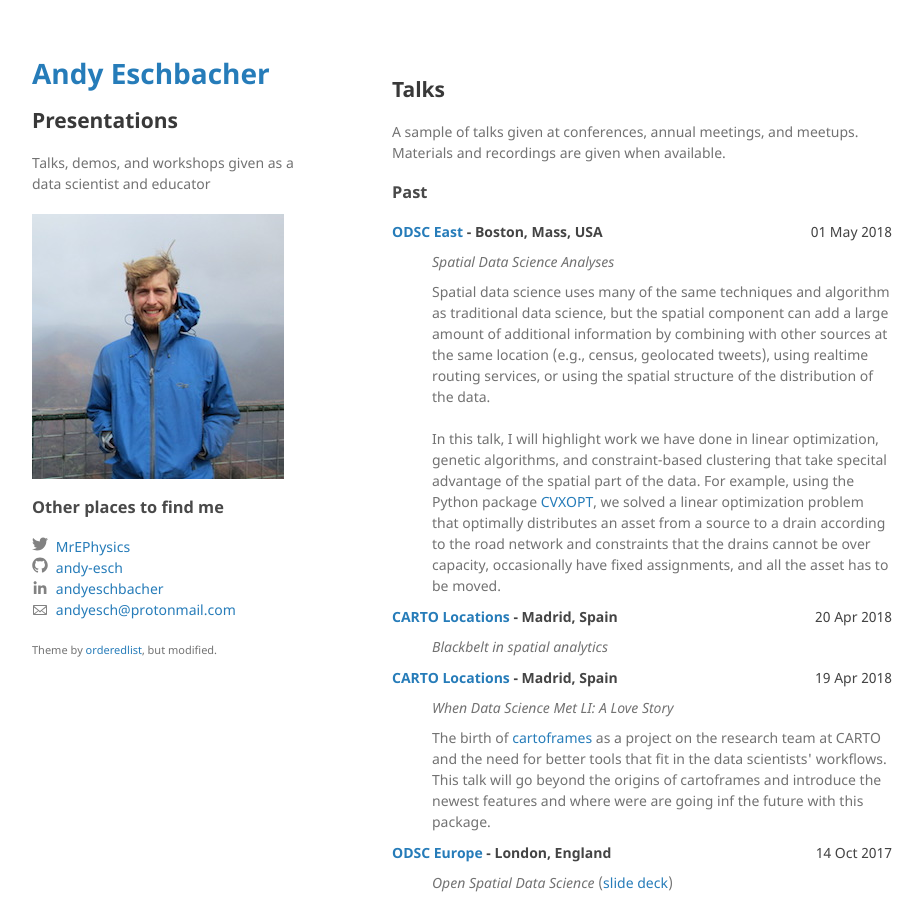
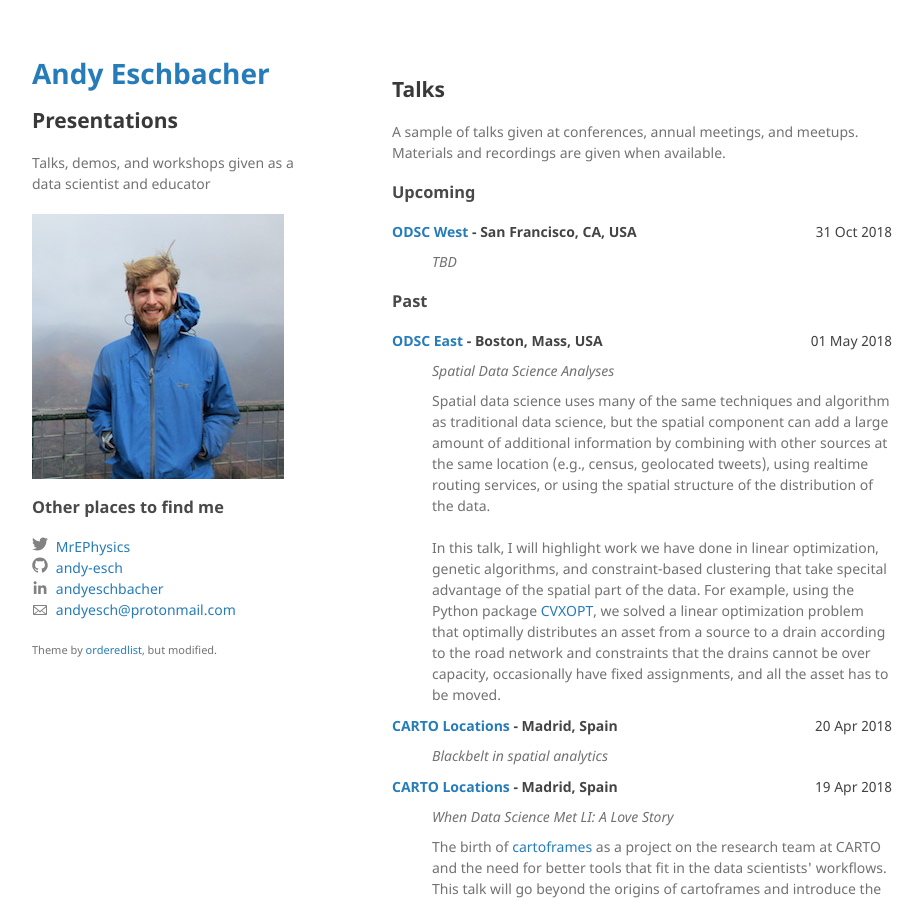
Before and after one commit to andy-esch/andy-esch.github.io, a Jekyll site: the page built from presentations.md, in a window 1280 px wide and 900 px high. Shown: the whole window, without its empty margins (178-1101 px from the left). Built offline with Jekyll 4.4.1, drawn with Linux system fonts in a browser that asks for light colours.

Commit message:
adds odsc west

```diff
--- a/_data/talks.json
+++ b/_data/talks.json
@@ -1,4 +1,11 @@
 [{
+    "name": "ODSC West",
+    "location": "San Francisco, CA, USA",
+    "date": "2018-10-31",
+    "title": "TBD",
+    "conf_url": "https://odsc.com/california",
+    "description": ""
+},{
     "name": "CARTO Locations",
     "location": "Madrid, Spain",
     "date": "2018-04-19",
```
